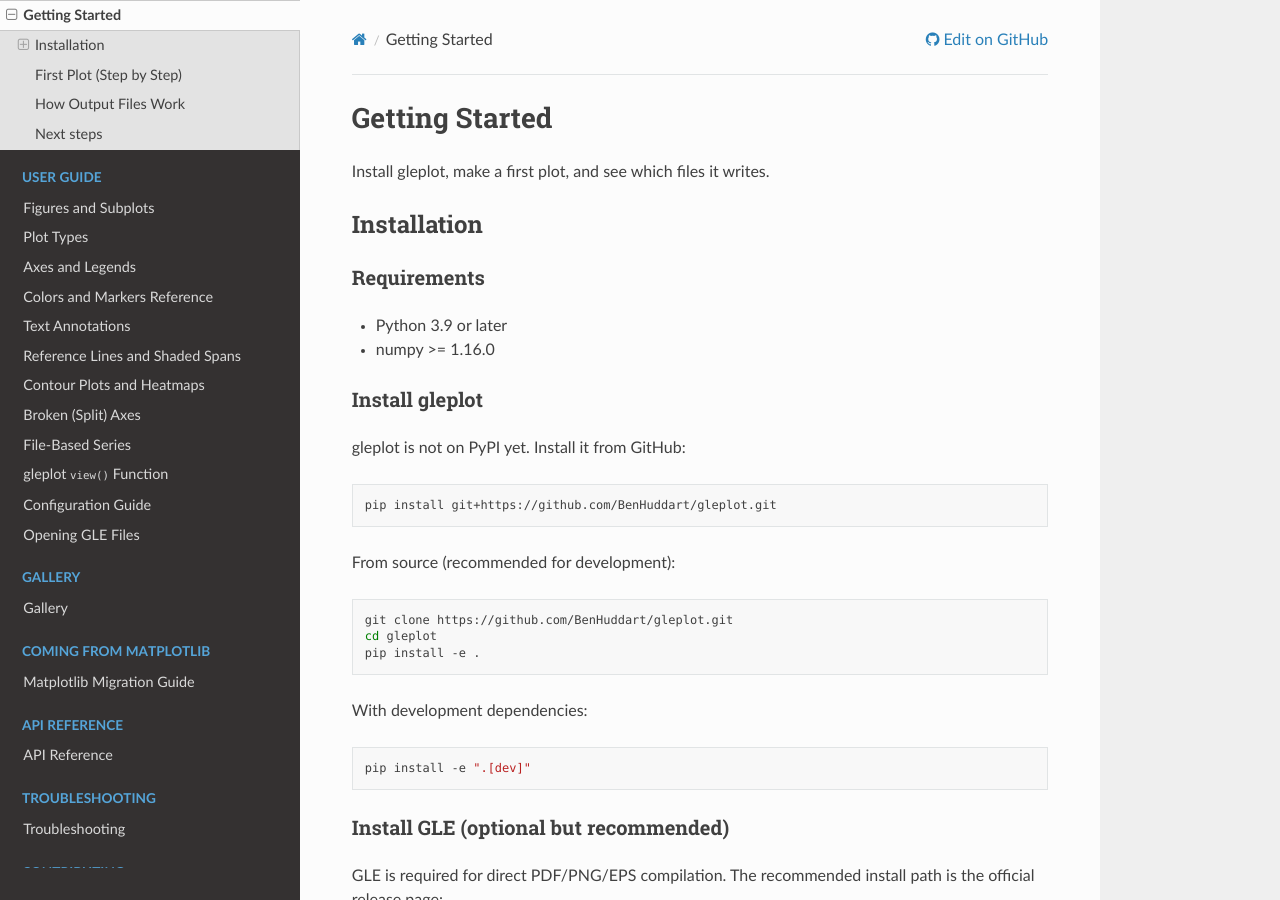
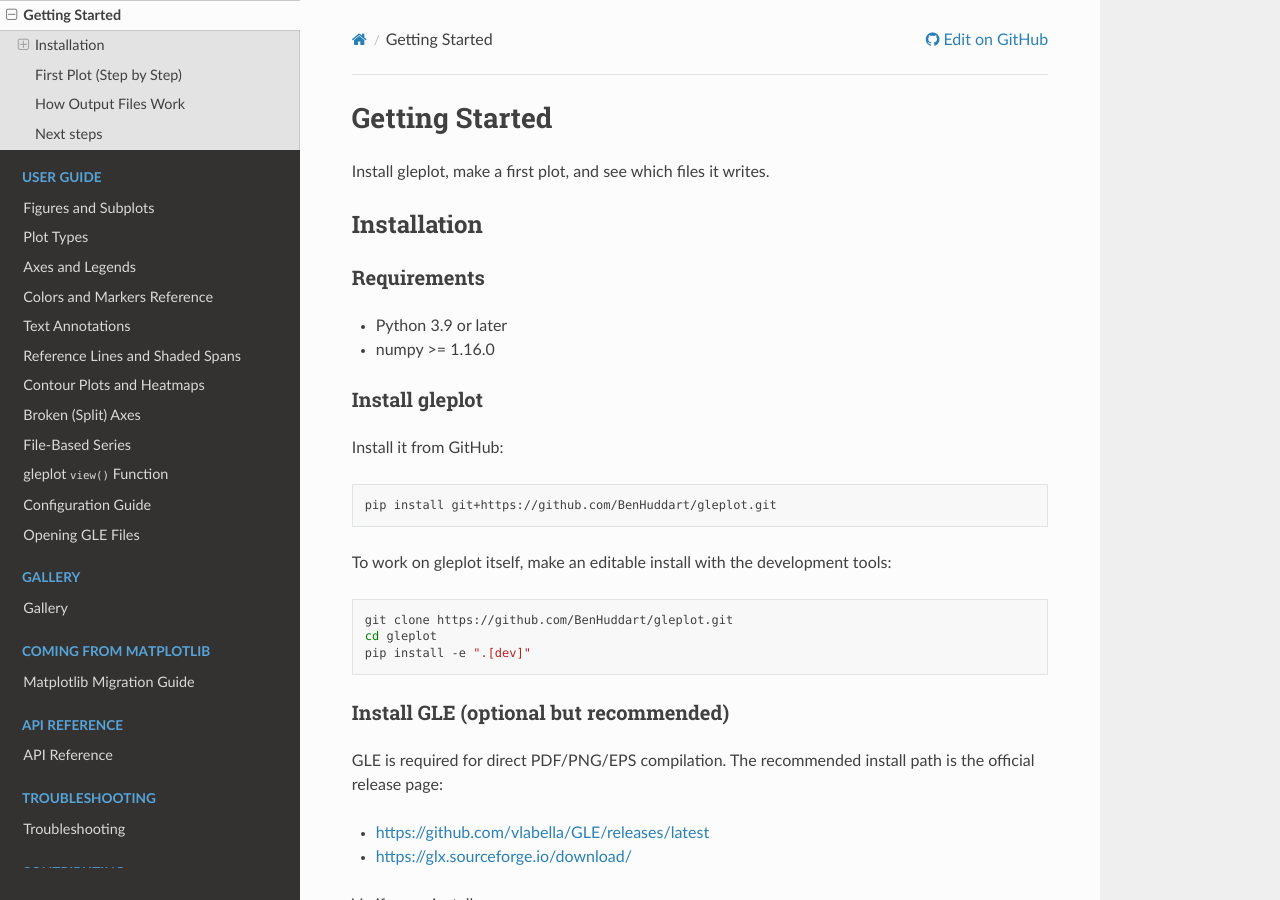
Before and after one commit to BenHuddart/gleplot, a Sphinx documentation site: the page built from docs/source/getting_started.rst, in a window 1280 px wide and 900 px high. Built offline with Sphinx 7.4.7 and the Read the Docs theme 3.1.0, drawn with Linux system fonts in a browser that asks for light colours.

Commit message:
docs: address review of the README rewrite (#103)
Use fmt="o" for the error-bar example the README shows, which means
markers with error bars in matplotlib too (fmt="none" draws none there);
gleplot emits the same GLE either way. Drop the PyPI status claim and the
line count, state the preservation promise as the open_gle guide does,
name the gallery entry the figure comes from, and give getting_started a
single development install that matches CONTRIBUTING.

Co-Authored-By: Claude Opus 5.5 <noreply@anthropic.com>

```diff
--- a/docs/source/getting_started.rst
+++ b/docs/source/getting_started.rst
@@ -15,24 +15,19 @@ Requirements
 Install gleplot
 ~~~~~~~~~~~~~~~
 
-gleplot is not on PyPI yet. Install it from GitHub:
+Install it from GitHub:
 
 .. code-block:: bash
 
    pip install git+https://github.com/BenHuddart/gleplot.git
 
-From source (recommended for development):
+To work on gleplot itself, make an editable install with the development
+tools:
 
 .. code-block:: bash
 
    git clone https://github.com/BenHuddart/gleplot.git
    cd gleplot
-   pip install -e .
-
-With development dependencies:
-
-.. code-block:: bash
-
    pip install -e ".[dev]"
 
 Install GLE (optional but recommended)
```
Also changed, not shown: README.md (+7 -5 lines), 1 other file.
